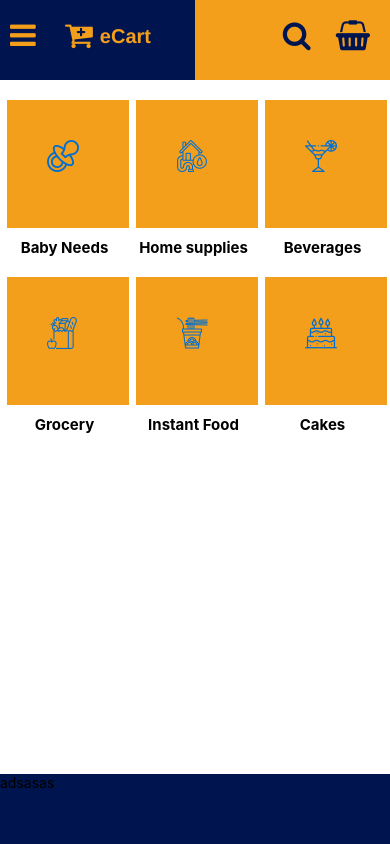
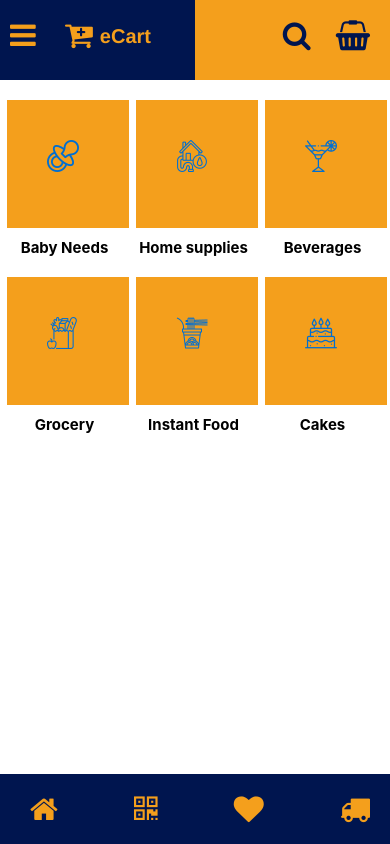
Before and after one commit to Shanawaz444/Ecart-React-Native, a React Native app: screen / in a window 390 px wide. Built offline with nearby package versions, Linux system fonts and the light colour scheme.

Commit message:
compleated the ui

```diff
--- a/App.js
+++ b/App.js
@@ -154,7 +154,52 @@ return (
     </View>
 
 <View style={styles.bottom_part}>
-  <Text>adsasas</Text>
+  <View  style={styles.bottom_bar}>
+    <View style={styles.bottom_bar_Home}>
+    <Icon
+  raised
+  size={30}
+  name="home"
+  type="font-awesome"
+  color="#F49F1C"
+  onPress={() => console.log('home button')}
+  />
+
+    </View>
+    <View style={styles.bottom_bar_category}>
+    <Icon
+  raised
+  size={30}
+  name="qrcode"
+  type="font-awesome"
+  color="#F49F1C"
+  onPress={() => console.log('category button')}
+  />
+
+    </View>
+    <View style={styles.bottom_bar_Fav}>
+    <Icon
+  raised
+  size={30}
+  name="heart"
+  type="font-awesome"
+  color="#F49F1C"
+  onPress={() => console.log('fav button')}
+  />
+
+    </View>
+    <View style={styles.bottom_bar_Delevery}>
+    <Icon
+  raised
+  size={30}
+  name="truck"
+  type="font-awesome"
+  color="#F49F1C"
+  onPress={() => console.log('delevery button')}
+  />
+
+    </View>
+  </View>
 </View>
 
 
@@ -165,6 +210,33 @@ return (
 };
 
 const styles=StyleSheet.create({
+  bottom_bar:{
+    padding:20,
+    flex:1,
+    flexDirection:'row',
+    justifyContent:'space-between'
+
+  } ,
+  bottom_bar_Home:{
+    marginLeft:10
+
+  },
+  bottom_bar_category:{
+    marginLeft:10
+
+  },
+  bottom_bar_Fav:{
+    marginLeft:10
+
+  },
+  bottom_bar_Delevery:{
+    marginLeft:10
+
+  },
+
+
+
+
   image: {
     resizeMode: 'cover',
     justifyContent: "center",
```
